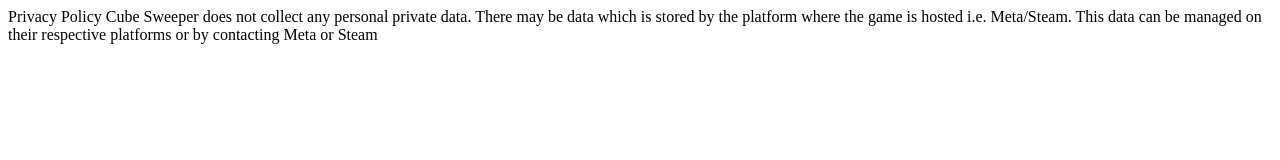
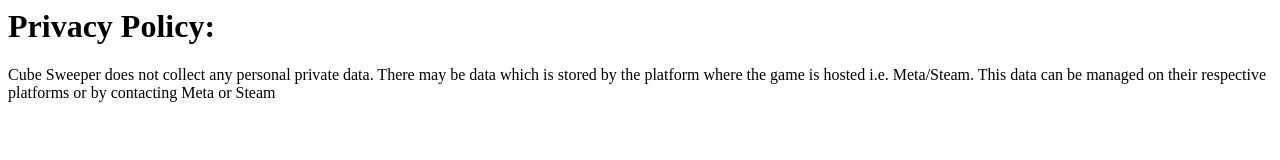
Before and after one commit to alexander-clarke/cube-sweeper-website, a plain HTML site: page index.html in a window 1280 px wide. Drawn offline with Linux system fonts and the light colour scheme.

Commit message:
Try adjusting index

```diff
--- a/index.html
+++ b/index.html
@@ -1,3 +1,4 @@
-<h>Privacy Policy</h>
-Cube Sweeper does not collect any personal private data. There may be data which is stored by the platform where the
-game is hosted i.e. Meta/Steam. This data can be managed on their respective platforms or by contacting Meta or Steam
+<h1>Privacy Policy:</h1>
+<p>Cube Sweeper does not collect any personal private data. There may be data which is stored by the platform where the
+    game is hosted i.e. Meta/Steam. This data can be managed on their respective platforms or by contacting Meta or
+    Steam</p>
```
